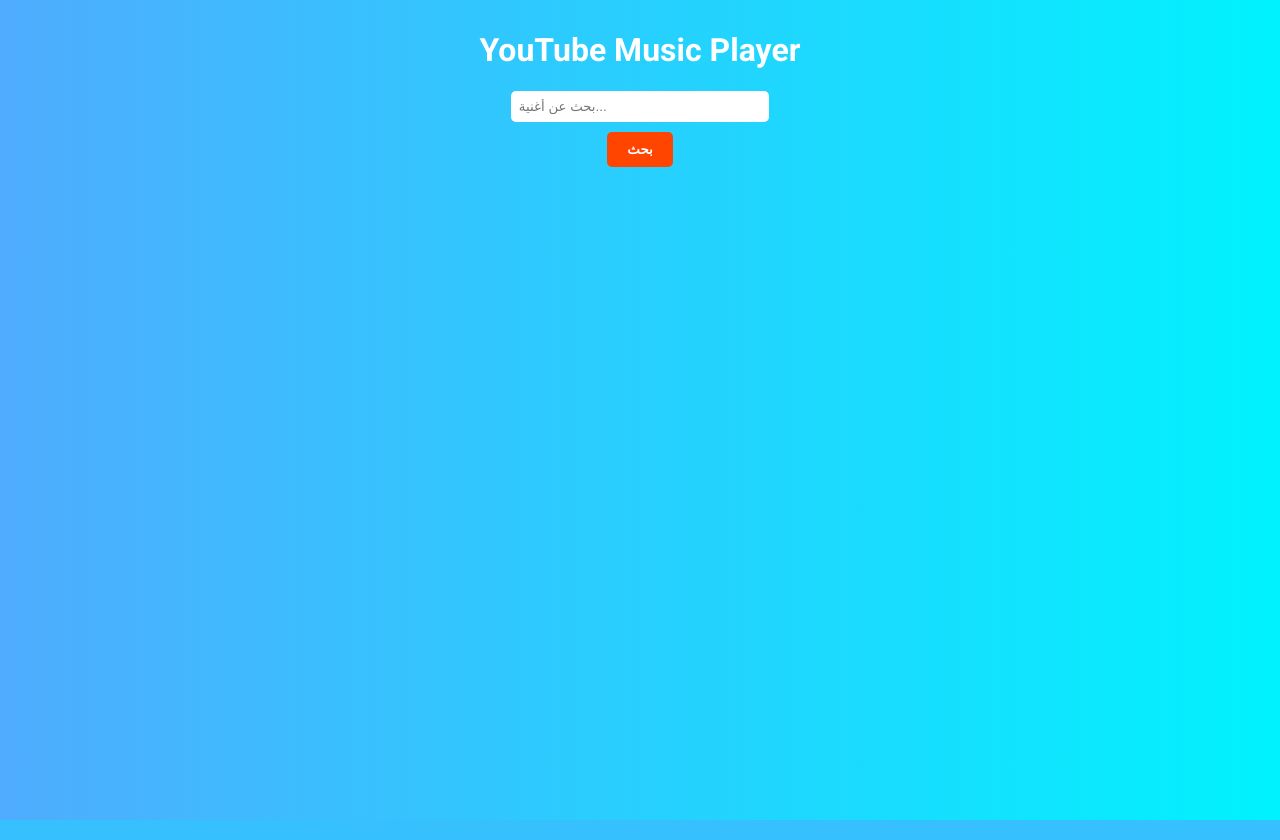
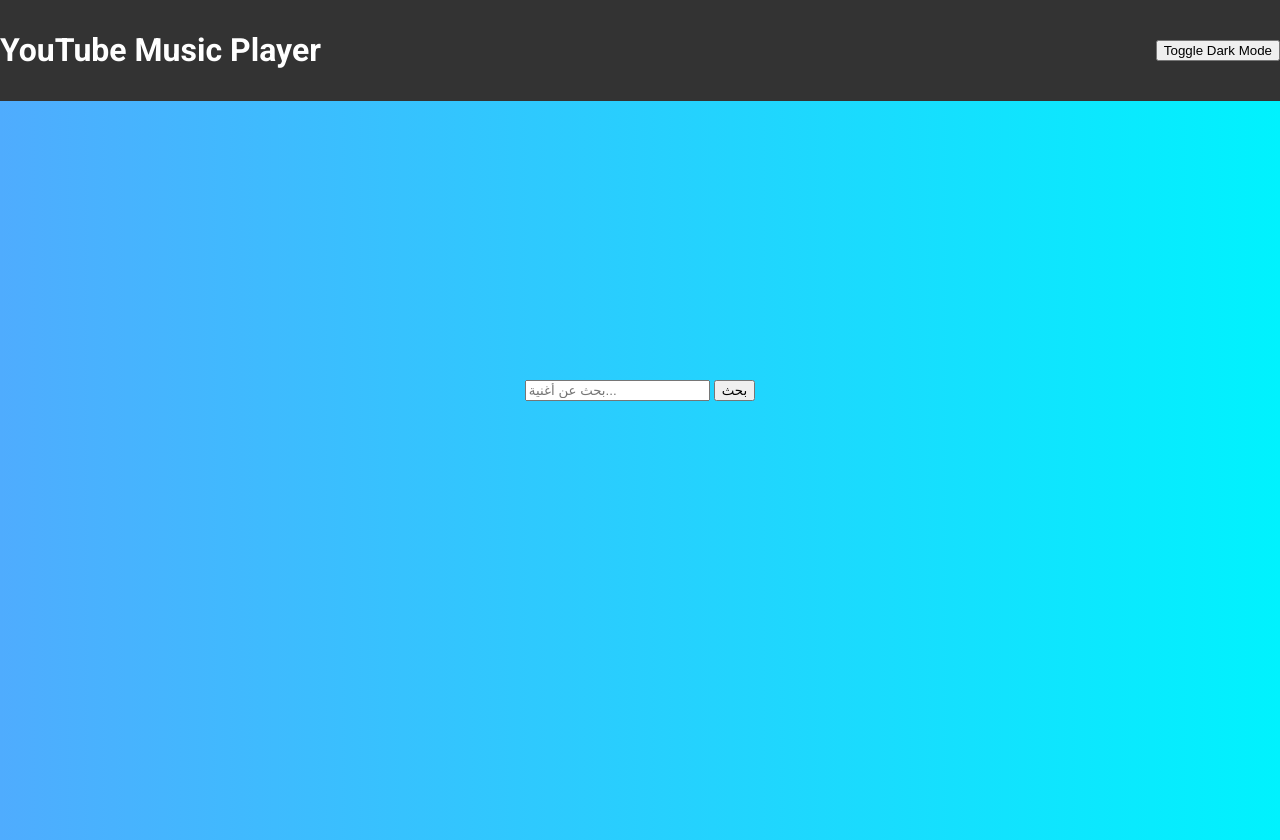
Before and after one commit to haswony/IRAQ, a Flask app: page / in a window 1280 px wide. Run offline with Flask 3, Linux system fonts and the light colour scheme.

Commit message:
Updated index.html with SEO and Google Analytics

```diff
--- a/templates/index.html
+++ b/templates/index.html
@@ -3,45 +3,64 @@
 <head>
     <meta charset="UTF-8">
     <meta name="viewport" content="width=device-width, initial-scale=1.0">
+    <meta name="description" content="YouTube Music Player - Search and play your favorite music videos with ease.">
+    <meta name="keywords" content="YouTube Music, Music Player, Video Player, Search Music, Play Music, Online Music, Music Streaming, Video Search, YouTube API, Music App, أحدث الأغاني, موسيقى عربية, أغاني شعبية, أغاني عراقية, أغاني جديدة">
+    <meta name="author" content="YouTube Music Player">
+    <meta name="robots" content="index, follow">
+    <meta property="og:title" content="YouTube Music Player">
+    <meta property="og:description" content="Search and play your favorite music videos with ease.">
+    <meta property="og:image" content="link-to-your-image.jpg">
+    <meta property="og:url" content="https://www.youtubemusic1.com">
     <title>YouTube Music Player</title>
-    <!-- كلمات مفتاحية لتحسين السيو -->
-    <meta name="description" content="استمتع بتشغيل الموسيقى ومقاطع الفيديو من يوتيوب مباشرة. مشغل الموسيقى الذي تبحث عنه!">
-    <meta name="keywords" content="YouTube, Music, Player, مشغل موسيقى, يوتيوب, موسيقى, أغاني, فيديوهات, Hussein Ghazal, أغاني عراقية, Hussein Ghazal songs, Arabic music">
-    <meta name="author" content="YouTube Music Player">
-    <!-- رقم تتبع Google Analytics -->
+    <!-- Google Analytics -->
     <script async src="https://www.googletagmanager.com/gtag/js?id=G-V5GKK90952"></script>
     <script>
-        window.dataLayer = window.dataLayer || [];
-        function gtag(){dataLayer.push(arguments);}
-        gtag('js', new Date());
-        gtag('config', 'G-V5GKK90952');
+      window.dataLayer = window.dataLayer || [];
+      function gtag(){dataLayer.push(arguments);}
+      gtag('js', new Date());
+      gtag('config', 'G-V5GKK90952');
     </script>
+    <!-- End Google Analytics -->
+    <link rel="icon" href="favicon.ico" type="image/x-icon">
+    <link rel="stylesheet" href="https://fonts.googleapis.com/css2?family=Roboto:wght@400;700&family=Cairo:wght@400;700&display=swap">
     <style>
-        @import url('https://fonts.googleapis.com/css2?family=Roboto:wght@400;700&family=Cairo:wght@400;700&display=swap');
-
         body {
             font-family: 'Roboto', sans-serif;
             text-align: center;
             background: linear-gradient(to right, #4facfe, #00f2fe);
             color: white;
-            padding: 10px;
-            margin: 0;
+            padding: 20px;
             display: flex;
             flex-direction: column;
             align-items: center;
-            justify-content: flex-start;
+            justify-content: center;
             min-height: 100vh;
+            margin: 0;
         }
-
+        .navbar {
+            width: 100%;
+            background: #333;
+            padding: 10px 0;
+            position: fixed;
+            top: 0;
+            left: 0;
+            display: flex;
+            justify-content: space-between;
+            align-items: center;
+            color: white;
+        }
+        .navbar a {
+            color: white;
+            text-decoration: none;
+            margin: 0 20px;
+        }
         .results {
             display: flex;
             flex-direction: column;
             gap: 10px;
-            width: 100%;
-            max-width: 400px;
-            margin-top: 10px;
+            max-width: 600px;
+            margin-top: 60px;
         }
-
         .video-item {
             display: flex;
             align-items: center;
@@ -50,66 +69,57 @@
             border: 1px solid #fff;
             border-radius: 5px;
             padding: 5px;
+        }
+        .video-item:hover {
+            transform: scale(1.05);
             background-color: rgba(255, 255, 255, 0.1);
         }
-
-        .video-item:hover {
-            transform: scale(1.05);
-        }
-
         .video-item img {
             margin-right: 10px;
             border-radius: 8px;
-            width: 80px;
-            height: 60px;
-            object-fit: cover;
         }
-
         #player {
-            margin-top: 10px;
+            margin-top: 20px;
             display: none;
-            width: 100%;
-            max-width: 400px;
-            aspect-ratio: 16/9;
+            max-width: 100%;
         }
-
-        input[type="text"] {
-            width: calc(100% - 20px);
-            max-width: 400px;
-            padding: 8px;
-            border: none;
+        .dark-mode {
+            background: #121212;
+            color: #f0f0f0;
+        }
+        .notification {
+            position: fixed;
+            bottom: 10px;
+            right: 10px;
+            background: #4caf50;
+            color: white;
+            padding: 10px 20px;
             border-radius: 5px;
-            margin-bottom: 10px;
-            outline: none;
-        }
-
-        button {
-            padding: 10px 20px;
-            border: none;
-            border-radius: 5px;
-            background-color: #ff4500;
-            color: white;
-            font-weight: bold;
-            cursor: pointer;
-            transition: background-color 0.3s;
-        }
-
-        button:hover {
-            background-color: #ff5733;
+            display: none;
         }
     </style>
 </head>
 <body>
-    <h1>YouTube Music Player</h1>
+    <div class="navbar">
+        <h1>YouTube Music Player</h1>
+        <button onclick="toggleDarkMode()">Toggle Dark Mode</button>
+    </div>
     <form id="searchForm">
         <input type="text" id="searchQuery" placeholder="بحث عن أغنية...">
         <button type="submit">بحث</button>
     </form>
     <div class="results" id="results"></div>
     <div id="player"></div>
+    <div class="notification" id="notification">New Video Available!</div>
 
     <script>
-        document.getElementById('searchForm').addEventListener('submit', function(event) {
+        const searchForm = document.getElementById('searchForm');
+        const results = document.getElementById('results');
+        const player = document.getElementById('player');
+        const notification = document.getElementById('notification');
+        let darkMode = false;
+
+        searchForm.addEventListener('submit', function(event) {
             event.preventDefault();
             const query = document.getElementById('searchQuery').value;
             fetch('/search', {
@@ -121,26 +131,38 @@
             })
             .then(response => response.json())
             .then(data => {
-                const results = document.getElementById('results');
                 results.innerHTML = '';
                 data.forEach(video => {
                     const videoItem = document.createElement('div');
                     videoItem.className = 'video-item';
                     videoItem.innerHTML = `
-                        <img src="${video.thumbnail}" alt="${video.title}">
+                        <img src="${video.thumbnail}" alt="${video.title}" width="120">
                         <span>${video.title}</span>
                     `;
                     videoItem.addEventListener('click', () => playVideo(video.videoId));
                     results.appendChild(videoItem);
                 });
+                showNotification("New videos loaded!");
             })
             .catch(error => console.error('Error fetching data:', error));
         });
 
         function playVideo(videoId) {
-            const player = document.getElementById('player');
-            player.innerHTML = `<iframe width="100%" height="100%" src="https://www.youtube.com/embed/${videoId}?autoplay=1" frameborder="0" allow="accelerometer; autoplay; clipboard-write; encrypted-media; gyroscope; picture-in-picture" allowfullscreen></iframe>`;
+            player.innerHTML = `<iframe width="560" height="315" src="https://www.youtube.com/embed/${videoId}?autoplay=1" frameborder="0" allow="accelerometer; autoplay; clipboard-write; encrypted-media; gyroscope; picture-in-picture" allowfullscreen></iframe>`;
             player.style.display = 'block';
+        }
+
+        function toggleDarkMode() {
+            darkMode = !darkMode;
+            document.body.classList.toggle('dark-mode', darkMode);
+        }
+
+        function showNotification(message) {
+            notification.textContent = message;
+            notification.style.display = 'block';
+            setTimeout(() => {
+                notification.style.display = 'none';
+            }, 3000);
         }
     </script>
 </body>
```
